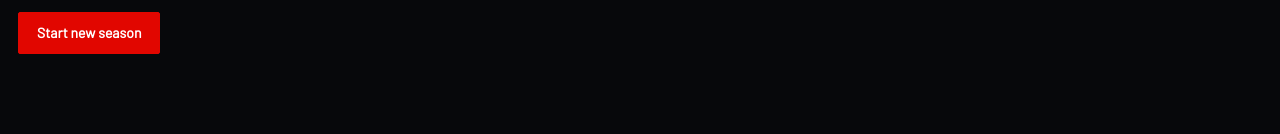
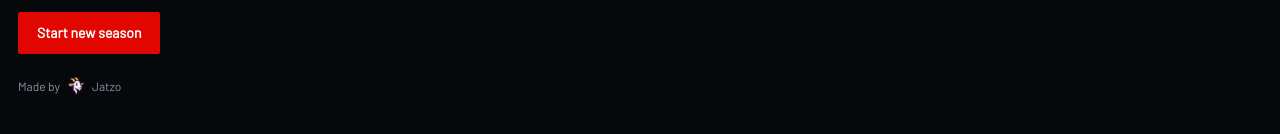
Before and after one commit to Jatzo/Pitwall, a React (Vite) app: page / in a window 1280 px wide. Shown: the part 570-704 px from the top of the page. Built offline with nearby package versions, Linux system fonts and the light colour scheme; a web font is replaced by a local one.

Commit message:
The menu ends with a small Jatzo credit that links to jatzo.co.uk.
The mark is the Jatzo favicon, stored with only its image data.
329 tests.

```diff
--- a/src/App.tsx
+++ b/src/App.tsx
@@ -23,6 +23,7 @@ import { TeamLogo } from './ui/TeamLogo.tsx';
 import { WeekendHub } from './ui/WeekendHub.tsx';
 import type { RaceSetup } from './ui/WeekendHub.tsx';
 import { cssVar } from './ui/colour.ts';
+import jatzoMark from './assets/jatzo-mark.png';
 
 type Screen =
   | { name: 'menu' }
@@ -123,6 +124,12 @@ function Menu({
           Start new season
         </button>
       </div>
+      <footer className="made-by">
+        <a href="https://jatzo.co.uk" target="_blank" rel="noopener noreferrer">
+          Made by <img src={jatzoMark} alt="" width={20} height={20} /> Jatzo
+          <span className="sr-only"> (opens in a new tab)</span>
+        </a>
+      </footer>
     </div>
   );
 }
--- a/src/styles.css
+++ b/src/styles.css
@@ -282,6 +282,10 @@ table.tbl { width: 100%; border-collapse: collapse; }
 .hero { padding: 28px 0 6px; }
 .hero h1 { font-size: 48px; font-weight: 800; letter-spacing: 0.04em; text-transform: uppercase; }
 .hero p { color: var(--muted); max-width: 640px; margin: 8px 0 0; }
+.made-by { padding: 8px 0 4px; font-size: 12px; }
+.made-by a { display: inline-flex; align-items: center; gap: 6px; color: var(--muted); text-decoration: none; }
+.made-by a:hover { color: var(--text); }
+.made-by a:hover, .made-by a:focus-visible { text-decoration: underline; text-underline-offset: 3px; }
 .trackinfo { display: flex; gap: 18px; flex-wrap: wrap; }
 .trackinfo div { display: flex; flex-direction: column; }
 .trackinfo b { font-family: var(--mono); font-size: 16px; }
```
Also changed, not shown: src/assets/jatzo-mark.png (added), 1 other file (tests, documents, lock files or other folders).
